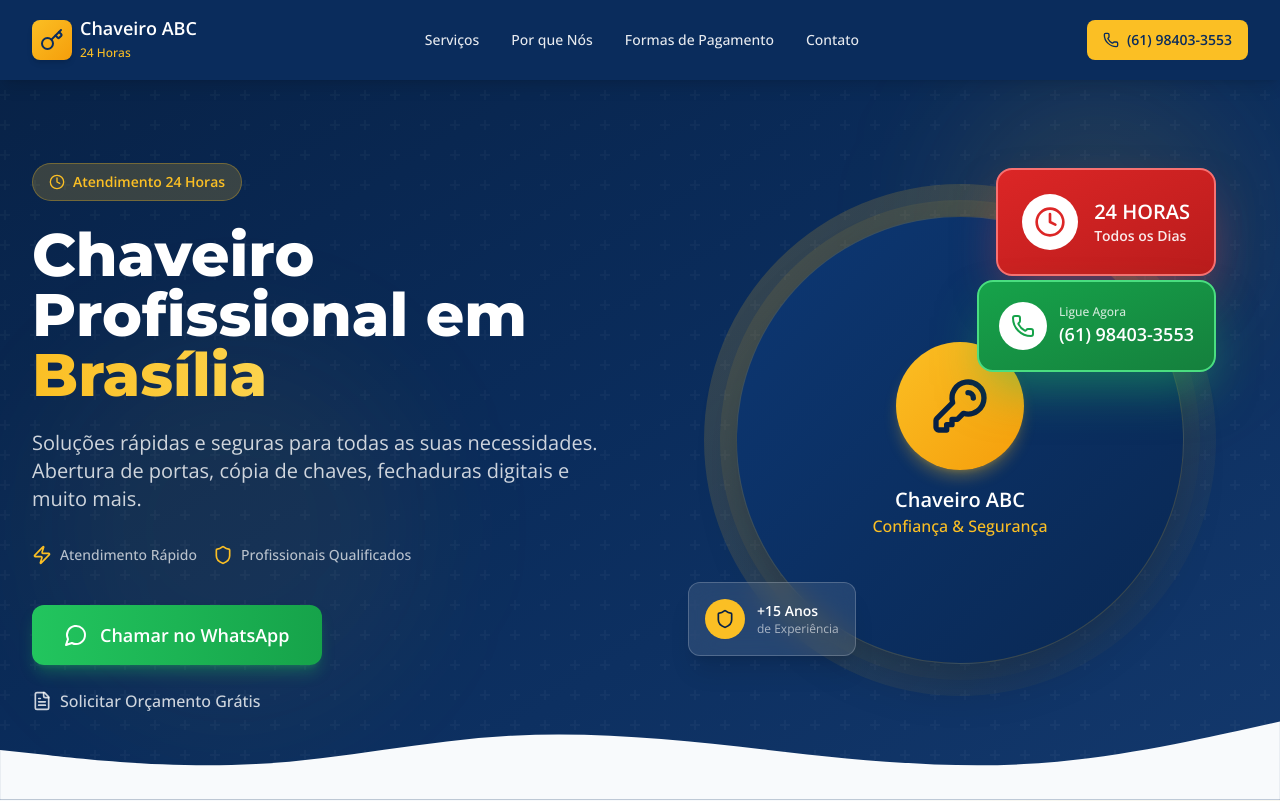
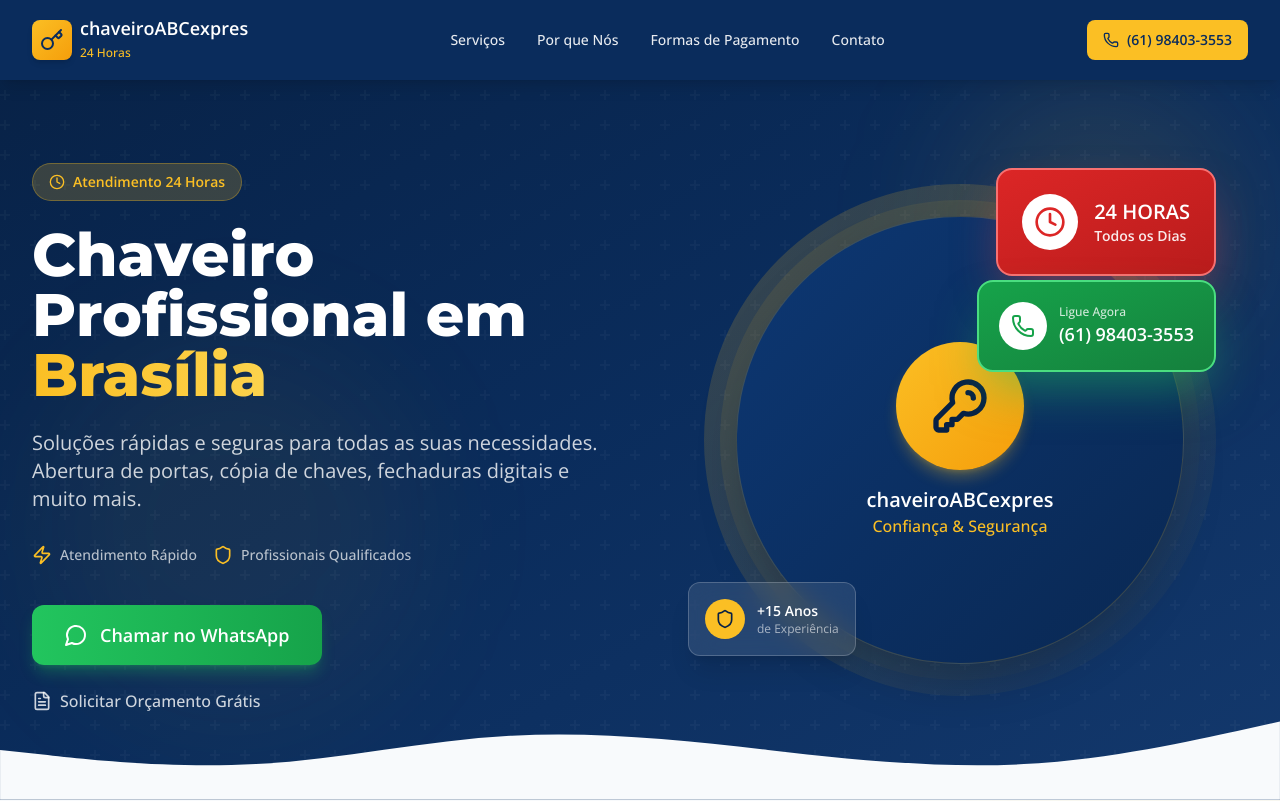
Before and after one commit to Ricardo-Lima-tecnologia/chaveiro-abc-brasilia, a React (Vite) app: page / in a window 1280 px wide. Shown: the top 801 px of the page. Built offline with nearby package versions, Linux system fonts and the light colour scheme.

Commit message:
Atualizar nome da empresa para chaveiroABCexpres em todo o projeto

```diff
--- a/index.html
+++ b/index.html
@@ -3,8 +3,8 @@
   <head>
     <meta charset="UTF-8" />
     <meta name="viewport" content="width=device-width, initial-scale=1.0" />
-    <meta name="description" content="Chaveiro e Carimbos ABC - Serviços de chaveiro 24 horas em Brasília. Cópia de chaves, abertura de portas, fechaduras digitais, chaves codificadas automotivas. Atendimento rápido e profissional." />
-    <meta property="og:title" content="Chaveiro e Carimbos ABC - Chaveiro 24 Horas em Brasília" />
+    <meta name="description" content="chaveiroABCexpres - Serviços de chaveiro 24 horas em Brasília. Cópia de chaves, abertura de portas, fechaduras digitais, chaves codificadas automotivas. Atendimento rápido e profissional." />
+    <meta property="og:title" content="chaveiroABCexpres - Chaveiro 24 Horas em Brasília" />
     <meta property="og:description" content="Serviços de chaveiro profissional 24 horas. Cópia de chaves, abertura de portas, fechaduras digitais. Atendimento rápido em Brasília-DF." />
     <meta
       property="og:image"
@@ -17,9 +17,9 @@
     />
     <meta property="og:type" content="website" />
     <meta property="og:locale" content="pt_BR" />
-    <meta property="og:site_name" content="Chaveiro e Carimbos ABC" />
+    <meta property="og:site_name" content="chaveiroABCexpres" />
     <meta property="twitter:card" content="summary_large_image" />
-    <meta property="twitter:title" content="Chaveiro e Carimbos ABC - Chaveiro 24 Horas em Brasília" />
+    <meta property="twitter:title" content="chaveiroABCexpres - Chaveiro 24 Horas em Brasília" />
     <meta property="twitter:description" content="Serviços de chaveiro profissional 24 horas. Cópia de chaves, abertura de portas, fechaduras digitais. Atendimento rápido em Brasília-DF." />
     <meta
       property="twitter:image"
@@ -40,7 +40,7 @@
     <link rel="preconnect" href="https://fonts.googleapis.com" />
     <link rel="preconnect" href="https://fonts.gstatic.com" crossorigin />
     <link href="https://fonts.googleapis.com/css2?family=Montserrat:wght@600;700;800&family=Open+Sans:wght@400;500;600&display=swap" rel="stylesheet" />
-    <title>Chaveiro e Carimbos ABC - Chaveiro 24 Horas em Brasília</title>
+    <title>chaveiroABCexpres - Chaveiro 24 Horas em Brasília</title>
   </head>
   <body>
     <div id="root"></div>
--- a/src/react-app/components/ContactSection.tsx
+++ b/src/react-app/components/ContactSection.tsx
@@ -252,7 +252,7 @@ export default function ContactSection() {
                   allowFullScreen
                   loading="lazy"
                   referrerPolicy="no-referrer-when-downgrade"
-                  title="Localização Chaveiro ABC"
+                  title="Localização chaveiroABCexpres"
                   className="grayscale hover:grayscale-0 transition-all duration-500"
                 />
               </div>
--- a/src/react-app/components/Footer.tsx
+++ b/src/react-app/components/Footer.tsx
@@ -37,7 +37,7 @@ export default function Footer() {
                 <Key className="w-6 h-6 text-secondary-foreground" />
               </div>
               <div>
-                <h3 className="font-bold text-lg">Chaveiro ABC</h3>
+                <h3 className="font-bold text-lg">chaveiroABCexpres</h3>
                 <span className="text-secondary text-sm font-medium">24 Horas</span>
               </div>
             </div>
@@ -186,7 +186,7 @@ export default function Footer() {
       <div className="bg-[hsl(215,80%,8%)] py-4 px-4">
         <div className="max-w-7xl mx-auto flex flex-col sm:flex-row items-center justify-between gap-4 text-sm">
           <p className="text-white/50">
-            © {currentYear} CHAVEIROABC - CNPJ: 64.020.079/0001-03. Todos os direitos reservados.
+            © {currentYear} chaveiroABCexpres - CNPJ: 64.020.079/0001-03. Todos os direitos reservados.
           </p>
           <p className="text-white/30">
             Desenvolvido por <a href="https://devricardolima.com/" target="_blank" rel="noopener noreferrer" className="text-amber-400 font-semibold hover:text-amber-300 transition-colors">RicardoDev</a>
--- a/src/react-app/components/Header.tsx
+++ b/src/react-app/components/Header.tsx
@@ -24,7 +24,7 @@ export default function Header() {
               <Key className="w-6 h-6 text-[hsl(215,80%,20%)]" />
             </div>
             <div className="hidden sm:block">
-              <span className="text-white font-bold text-lg leading-tight block">Chaveiro ABC</span>
+              <span className="text-white font-bold text-lg leading-tight block">chaveiroABCexpres</span>
               <span className="text-amber-400 text-xs font-medium">24 Horas</span>
             </div>
           </a>
--- a/src/react-app/components/HeroSection.tsx
+++ b/src/react-app/components/HeroSection.tsx
@@ -97,7 +97,7 @@ export default function HeroSection() {
                       <path strokeLinecap="round" strokeLinejoin="round" d="M15 7a2 2 0 012 2m4 0a6 6 0 01-7.743 5.743L11 17H9v2H7v2H4a1 1 0 01-1-1v-2.586a1 1 0 01.293-.707l5.964-5.964A6 6 0 1121 9z" />
                     </svg>
                   </div>
-                  <p className="text-white font-bold text-xl">Chaveiro ABC</p>
+                  <p className="text-white font-bold text-xl">chaveiroABCexpres</p>
                   <p className="text-amber-400 font-medium">Confiança & Segurança</p>
                 </div>
               </div>
--- a/src/react-app/components/ServicesSection.tsx
+++ b/src/react-app/components/ServicesSection.tsx
@@ -77,7 +77,7 @@ export default function ServicesSection() {
           <div className="relative rounded-2xl overflow-hidden shadow-2xl border-4 border-amber-400/30 max-w-sm md:max-w-md">
             <img
               src="/images/Felipe.jpeg"
-              alt="Chaveiro ABC - Pronto para melhor atender a domicílio"
+              alt="chaveiroABCexpres - Pronto para melhor atender a domicílio"
               className="w-full h-auto"
             />
           </div>
--- a/src/react-app/components/WhyChooseUsSection.tsx
+++ b/src/react-app/components/WhyChooseUsSection.tsx
@@ -49,7 +49,7 @@ export default function WhyChooseUsSection() {
             Nossos Diferenciais
           </span>
           <h2 className="text-3xl md:text-4xl font-bold text-white mb-4">
-            Por que Escolher a <span className="text-secondary">Chaveiro ABC</span>?
+            Por que Escolher a <span className="text-secondary">chaveiroABCexpres</span>?
           </h2>
           <p className="text-white/70 max-w-2xl mx-auto text-lg">
             Há mais de 15 anos oferecendo soluções completas em chaveiro e carimbos
```
Also changed, not shown: 1 other file (tests, documents, lock files or other folders).
